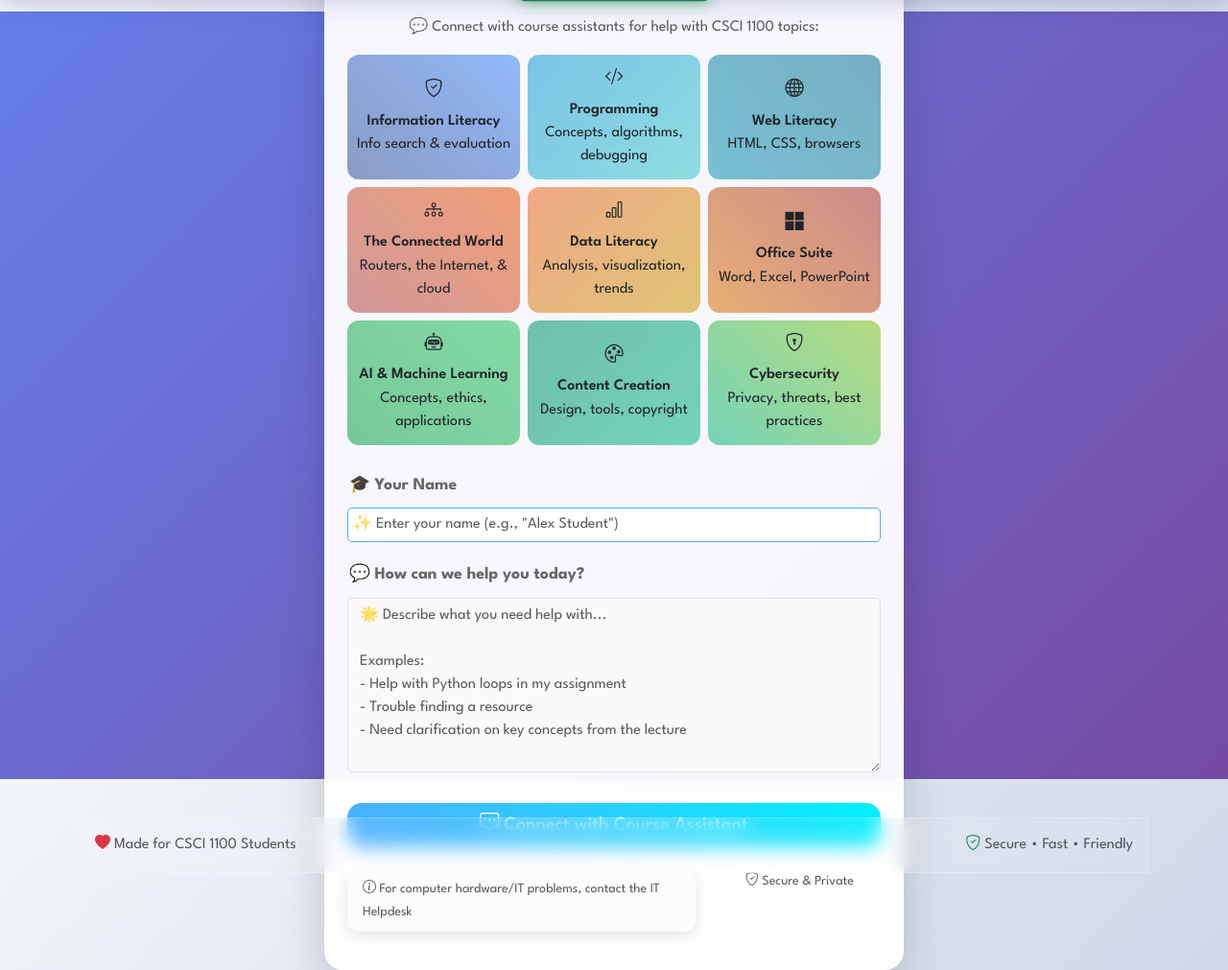
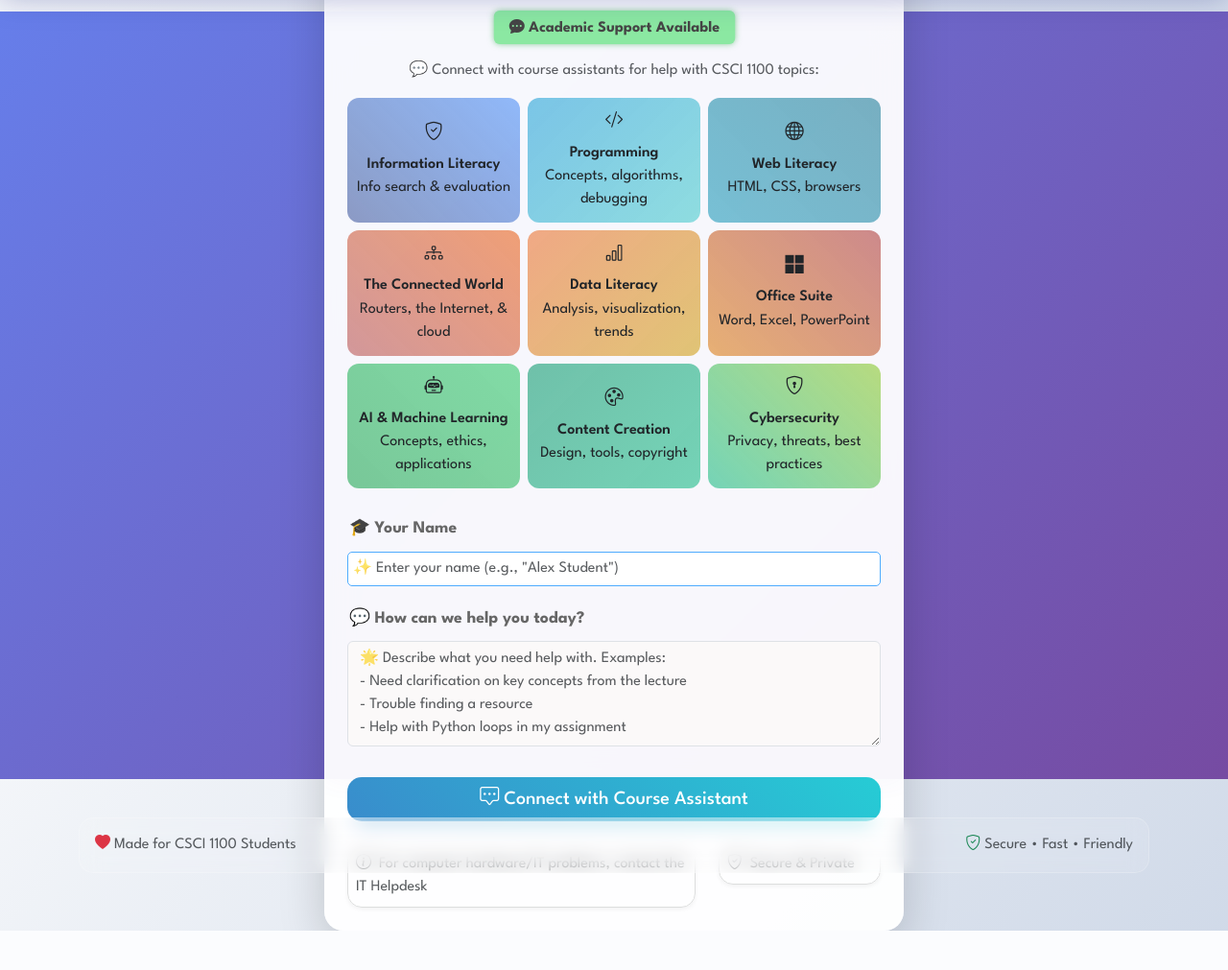
Before and after one commit to CSCI-1100/support_chat, a Django app: page /chat/ in a window 1280 px wide. Shown: the part 74-1085 px from the top of the page at 96% size. After the commit the page ends 1044 px from the top, so only its background shows below. Run offline with Django 5.2, Linux system fonts and the light colour scheme.

Commit message:
Made style improvements

```diff
--- a/chat/forms.py
+++ b/chat/forms.py
@@ -36,8 +36,8 @@ class ChatStartForm(forms.Form):
         label="💬 How can we help you today?",
         widget=forms.Textarea(attrs={
             'class': 'form-control shadow-none',
-            'rows': 7,
-            'placeholder': '🌟 Describe what you need help with...\n\nExamples:\n- Help with Python loops in my assignment\n- Trouble finding a resource\n- Need clarification on key concepts from the lecture',
+            'rows': 4,
+            'placeholder': '🌟 Describe what you need help with. Examples:\n- Need clarification on key concepts from the lecture\n- Trouble finding a resource\n- Help with Python loops in my assignment',
             'style': 'resize: vertical;'
         })
     )
--- a/templates/base.html
+++ b/templates/base.html
@@ -476,7 +476,7 @@
     <!-- 🌟 Footer Consciousness -->
     <footer class="mt-auto py-3 text-center">
         <div class="container">
-            <div class="glass-card p-3">
+            <div class="glass-card p-3" style="border-radius: 15px;">
                 <div class="row align-items-center">
                     <div class="col-md-6 text-md-start">
                         <p class="text-muted">
--- a/templates/chat/landing.html
+++ b/templates/chat/landing.html
@@ -52,7 +52,7 @@
     }
 
     .pulse-glow {
-        animation: pulseGlow 2s ease-in-out infinite alternate;
+        animation: pulseGlow 3s ease-in-out infinite alternate;
     }
 
     @keyframes pulseGlow {
@@ -139,7 +139,7 @@
 
                 <div class="card-body p-4">
                     <div class="text-center mb-4">
-                        <div class="badge bg-success mb-3 px-3 py-2 pulse-glow">
+                        <div class="badge fs-300 mb-3 px-3 py-2 pulse-glow" style="background-color: #8be8a2; color: #454545;">
                             <i class="bi bi-chat-dots-fill"></i> Academic Support Available
                         </div>
 
@@ -243,7 +243,7 @@
                         </div>
 
                         <button type="submit" class="btn btn-primary btn-lg w-100 mt-3"
-                                style="border-radius: 15px; background: linear-gradient(45deg, #4facfe 0%, #00f2fe 100%); border: none;">
+                                style="border-radius: 15px; background: linear-gradient(45deg, #398ccc 0%, #26ccd5 100%); border: none;">
                             <i class="bi bi-chat-square-dots"></i>
                             Connect with Course Assistant
                         </button>
@@ -251,20 +251,17 @@
 
                     <div class="row mt-4">
                         <div class="col-md-8">
-                            <div class="alert alert-light border-0 py-2">
-                                <small class="text-muted">
-                                    <span><i class="bi bi-info-circle"></i>
-                                        For computer hardware/IT problems, contact the IT Helpdesk
-                                    </span>
-                                </small>
+                            <div class="p-2" style="border: 1px solid #dddede; border-radius: 15px; box-shadow: rgba(0, 0, 0, 0.05) 0px 2px 4px 0px;">
+                                <p class="text-muted">
+                                    <i class="bi bi-info-circle"></i>&ensp;For computer hardware/IT problems, contact the IT Helpdesk
+                                </p>
                             </div>
                         </div>
                         <div class="col-md-4">
-                            <div class="text-center">
-                                <small class="text-muted">
-                                    <i class="bi bi-shield-check"></i>
-                                    Secure & Private
-                                </small>
+                            <div class="p-2" style="border: 1px solid #dddede; border-radius: 15px; box-shadow: rgba(0, 0, 0, 0.05) 0px 2px 4px 0px;">
+                                <p class="text-muted">
+                                    <i class="bi bi-shield-check"></i>&ensp;Secure & Private
+                                </p>
                             </div>
                         </div>
                     </div>
--- a/templates/chat/student_chat.html
+++ b/templates/chat/student_chat.html
@@ -331,7 +331,7 @@
                         <!-- 😊 STUDENT EMOJI PICKER DIMENSION -->
                         <div id="studentEmojiPicker" class="mt-3" style="display: none;">
                             <div class="emoji-grid p-3 bg-white rounded-3 shadow-lg">
-                                <h6 class="text-center mb-3">Choose an emoji:</h6>
+                                <h6 class="text-center text-dark mb-3">Choose an emoji:</h6>
                                 <div class="row g-2">
                                     <!-- HAPPY EMOTIONS -->
                                     <div class="col-auto"><button type="button" class="emoji-btn btn btn-sm" onclick="insertStudentEmoji('😊')">😊</button></div>
--- a/templates/chat/technician_dashboard.html
+++ b/templates/chat/technician_dashboard.html
@@ -160,7 +160,7 @@
                                 <div class="ms-3">
                                     <a href="{% url 'chat:join_chat' chat.chat_id %}"
                                        class="btn btn-primary btn-sm">
-                                        <i class="bi bi-headset"></i> Join Chat
+                                       <i class="bi bi-chat-dots-fill"></i> Join Chat
                                     </a>
                                 </div>
                             </div>
```
